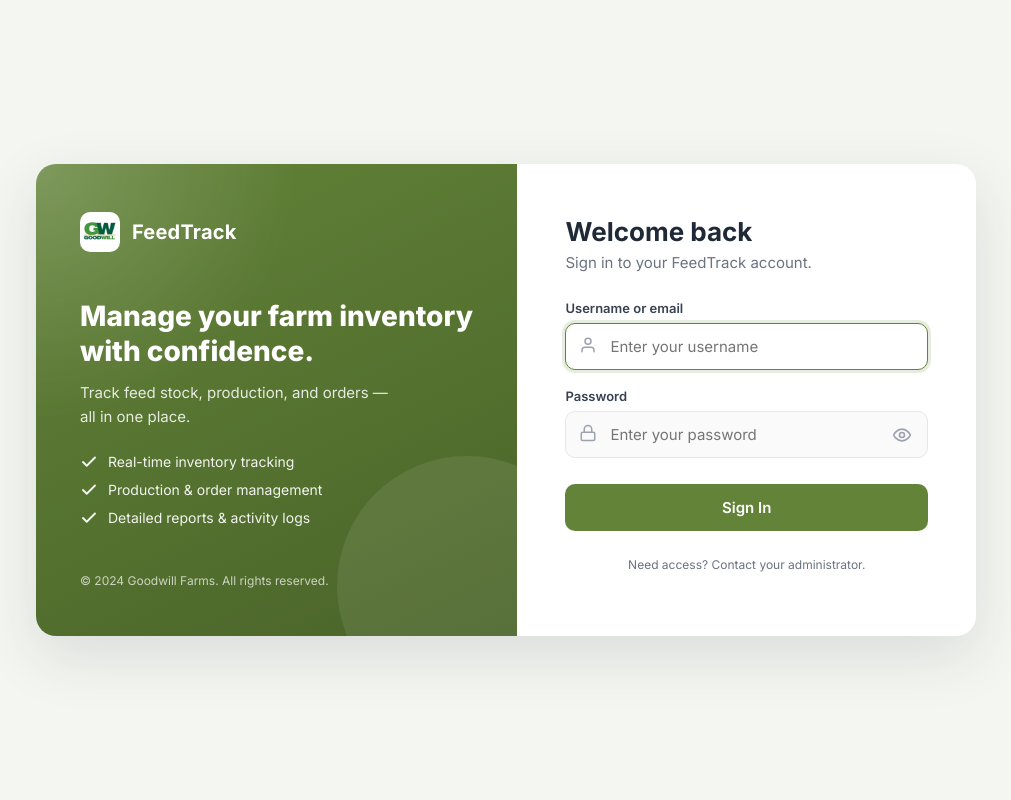
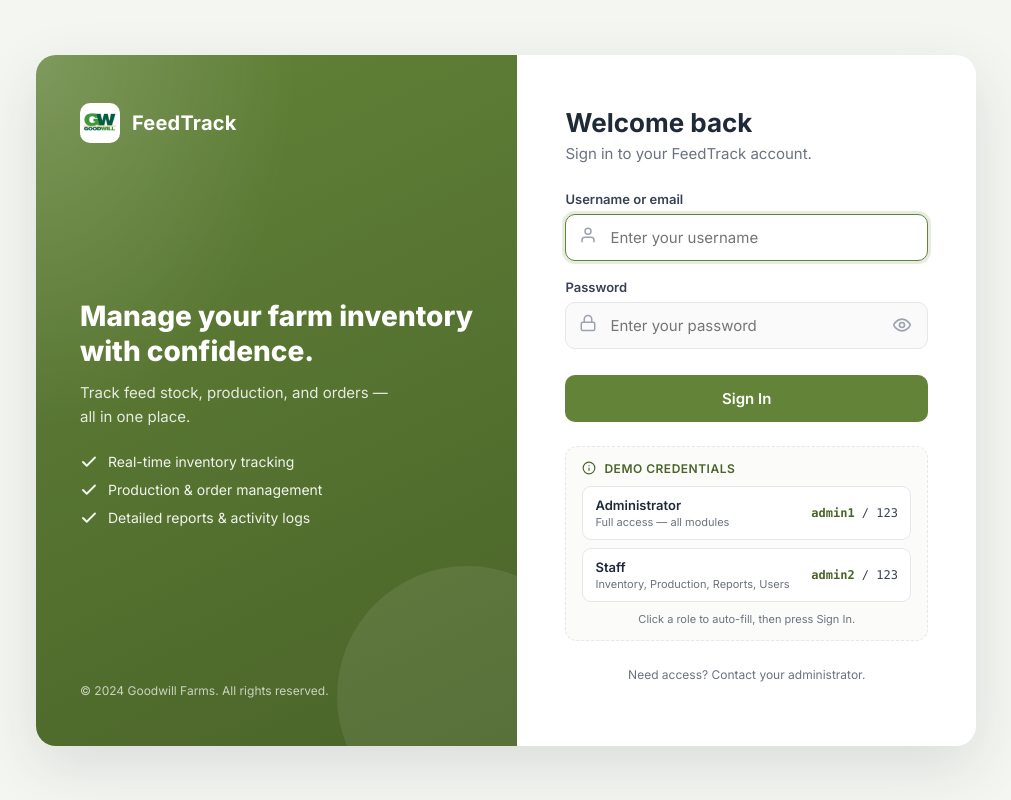
Before and after one commit to ReyHarold/FEEDT, a PHP site: page / in a window 1280 px wide. Shown: the whole page, without its empty margins (134-1145 px from the left). Run offline with PHP 8.4, Linux system fonts and the light colour scheme.

Commit message:
Update index.php

```diff
--- a/index.php
+++ b/index.php
@@ -240,6 +240,58 @@
             color: var(--muted);
         }
 
+        /* Demo credentials */
+        .demo {
+            margin-top: 24px;
+            border: 1px dashed var(--line);
+            border-radius: 12px;
+            background: #fbfcf9;
+            padding: 14px 16px;
+        }
+        .demo-head {
+            display: flex;
+            align-items: center;
+            gap: 8px;
+            font-size: 12px;
+            font-weight: 600;
+            text-transform: uppercase;
+            letter-spacing: 0.5px;
+            color: var(--brand-dark);
+            margin-bottom: 10px;
+        }
+        .demo-head svg { flex-shrink: 0; }
+        .demo-grid { display: grid; gap: 8px; }
+        .demo-btn {
+            display: flex;
+            align-items: center;
+            justify-content: space-between;
+            gap: 12px;
+            width: 100%;
+            text-align: left;
+            background: #fff;
+            border: 1px solid var(--line);
+            border-radius: 9px;
+            padding: 10px 12px;
+            cursor: pointer;
+            font-family: inherit;
+            transition: border-color .15s, box-shadow .15s;
+        }
+        .demo-btn:hover {
+            border-color: var(--brand);
+            box-shadow: 0 0 0 3px rgba(98, 131, 56, 0.1);
+        }
+        .demo-role { display: flex; flex-direction: column; gap: 2px; }
+        .demo-role strong { font-size: 13px; color: var(--ink); font-weight: 600; }
+        .demo-role span { font-size: 11px; color: var(--muted); }
+        .demo-cred {
+            font-size: 12px;
+            color: #374151;
+            font-family: ui-monospace, 'SFMono-Regular', Menlo, monospace;
+            white-space: nowrap;
+        }
+        .demo-cred b { color: var(--brand-dark); font-weight: 600; }
+        .demo-hint { margin: 10px 0 0; font-size: 11px; color: var(--muted); text-align: center; }
+
         @media (max-width: 780px) {
             .card { grid-template-columns: 1fr; max-width: 440px; }
             .brand { display: none; }
@@ -317,6 +369,31 @@
                 <button type="submit">Sign In</button>
             </form>
 
+            <!-- Demo credentials -->
+            <div class="demo">
+                <div class="demo-head">
+                    <svg width="14" height="14" viewBox="0 0 24 24" fill="none" stroke="currentColor" stroke-width="2" stroke-linecap="round" stroke-linejoin="round"><circle cx="12" cy="12" r="10"/><line x1="12" y1="16" x2="12" y2="12"/><line x1="12" y1="8" x2="12.01" y2="8"/></svg>
+                    Demo credentials
+                </div>
+                <div class="demo-grid">
+                    <button type="button" class="demo-btn" data-user="admin1" data-pass="123">
+                        <span class="demo-role">
+                            <strong>Administrator</strong>
+                            <span>Full access — all modules</span>
+                        </span>
+                        <span class="demo-cred"><b>admin1</b> / 123</span>
+                    </button>
+                    <button type="button" class="demo-btn" data-user="admin2" data-pass="123">
+                        <span class="demo-role">
+                            <strong>Staff</strong>
+                            <span>Inventory, Production, Reports, Users</span>
+                        </span>
+                        <span class="demo-cred"><b>admin2</b> / 123</span>
+                    </button>
+                </div>
+                <p class="demo-hint">Click a role to auto-fill, then press Sign In.</p>
+            </div>
+
             <p class="form-foot">Need access? Contact your administrator.</p>
         </main>
     </div>
@@ -334,6 +411,16 @@
                 eye.innerHTML = isPw ? hidden : shown;
                 btn.setAttribute('aria-label', isPw ? 'Hide password' : 'Show password');
             });
+
+            // Auto-fill the form when a demo role is clicked.
+            var user = document.getElementById('username');
+            document.querySelectorAll('.demo-btn').forEach(function (b) {
+                b.addEventListener('click', function () {
+                    user.value = b.getAttribute('data-user');
+                    pass.value = b.getAttribute('data-pass');
+                    user.focus();
+                });
+            });
         })();
     </script>
 </body>
```
